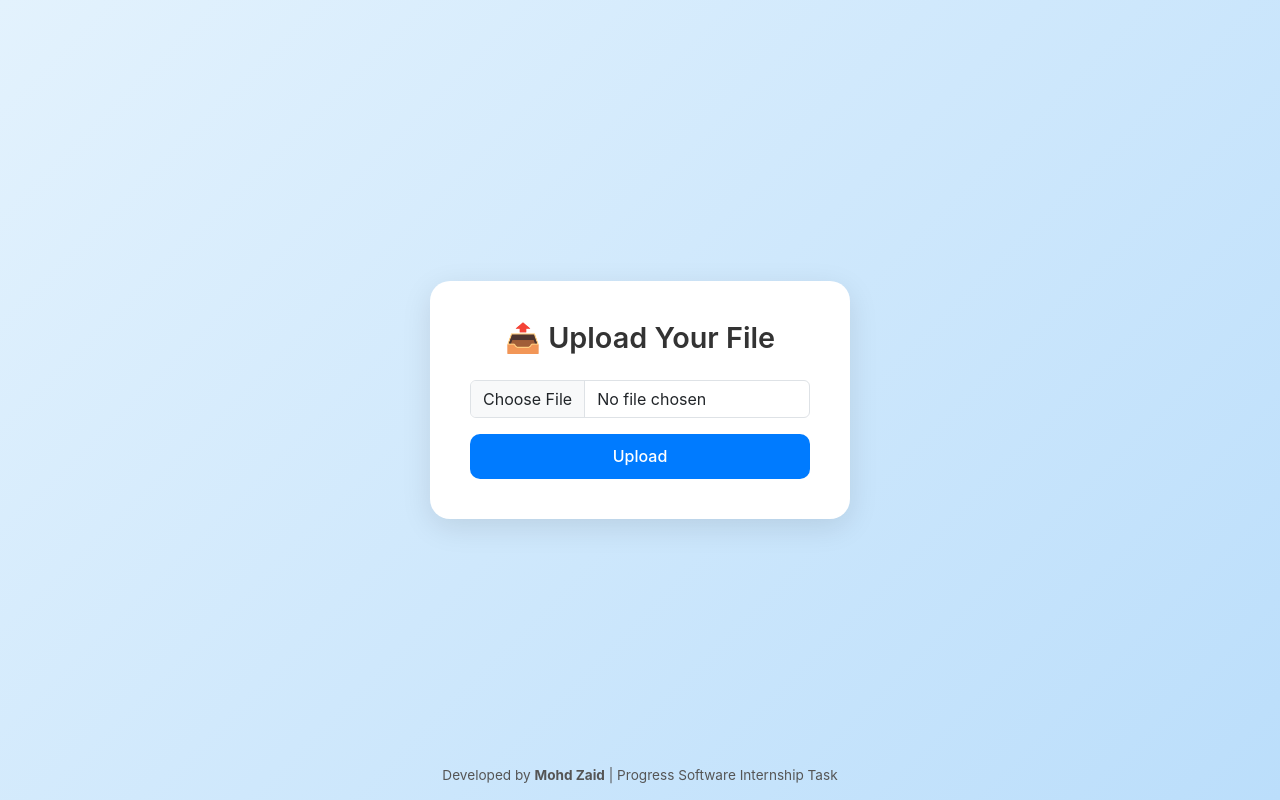
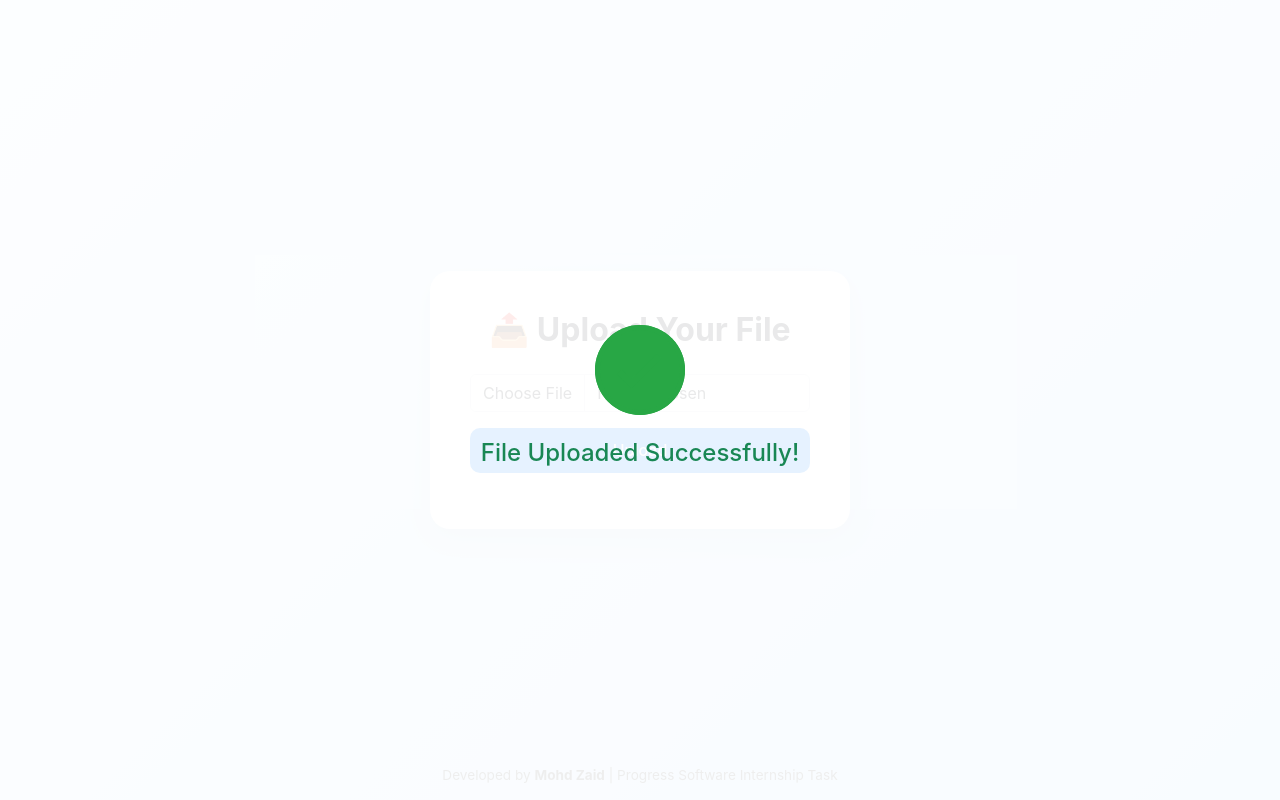
Before and after one commit to mohdzaid145256/progress-file-uploader-zaid, a Flask app: page / in a window 1280 px wide. Run offline with Flask 3, Linux system fonts and the light colour scheme; parts of the project's set-up code (start-up, migrations or seed data) failed here and were passed over.

Commit message:
Enhanced upload UI and fixed upload link display in Flask app

```diff
--- a/app.py
+++ b/app.py
@@ -30,7 +30,7 @@ def index():
 
             file_url = url_for("uploaded_file", filename=filename, _external=True)
             print(f"✅ File uploaded successfully: {file_url}")
-            return render_template("index.html", file_url=file_url)
+            return {"success": True, "file_url": file_url}, 200
 
         except Exception as e:
             print(f"❌ Error while uploading: {e}")
--- a/templates/index.html
+++ b/templates/index.html
@@ -4,7 +4,6 @@
   <meta charset="UTF-8" />
   <meta name="viewport" content="width=device-width, initial-scale=1.0" />
   <title>Progress File Uploader - Mohd Zaid</title>
-
 
   <link href="https://cdn.jsdelivr.net/npm/bootstrap@5.3.3/dist/css/bootstrap.min.css" rel="stylesheet">
 
@@ -29,12 +28,6 @@
     .upload-card:hover {
       transform: scale(1.02);
     }
-    .upload-card h1 {
-      font-size: 1.8rem;
-      font-weight: 600;
-      color: #333;
-      margin-bottom: 1.5rem;
-    }
     .btn-upload {
       background-color: #007bff;
       color: white;
@@ -52,57 +45,107 @@
       height: 8px;
       display: none;
     }
-    .success-msg {
-      margin-top: 1rem;
-    }
     footer {
       position: fixed;
       bottom: 15px;
       font-size: 0.85rem;
       color: #555;
     }
+
+    .success-overlay {
+      display: none;
+      position: fixed;
+      top: 0; left: 0;
+      width: 100%; height: 100%;
+      background: rgba(255, 255, 255, 0.9);
+      z-index: 999;
+      justify-content: center;
+      align-items: center;
+      flex-direction: column;
+      animation: fadeIn 0.5s ease;
+    }
+    .checkmark {
+      width: 90px;
+      height: 90px;
+      border-radius: 50%;
+      display: block;
+      stroke-width: 4;
+      stroke: #28a745;
+      stroke-miterlimit: 10;
+      box-shadow: inset 0px 0px 0px #28a745;
+      animation: fill .4s ease-in-out .4s forwards, scale .3s ease-in-out .9s both;
+    }
+    .checkmark__circle {
+      stroke-dasharray: 166;
+      stroke-dashoffset: 166;
+      stroke-width: 4;
+      stroke-miterlimit: 10;
+      stroke: #28a745;
+      fill: none;
+      animation: stroke 0.6s cubic-bezier(0.65, 0, 0.45, 1) forwards;
+    }
+    .checkmark__check {
+      transform-origin: 50% 50%;
+      stroke-dasharray: 48;
+      stroke-dashoffset: 48;
+      animation: stroke 0.3s cubic-bezier(0.65, 0, 0.45, 1) 0.6s forwards;
+    }
+    @keyframes stroke {
+      100% { stroke-dashoffset: 0; }
+    }
+    @keyframes scale {
+      0%, 100% { transform: none; }
+      50% { transform: scale3d(1.1, 1.1, 1); }
+    }
+    @keyframes fill {
+      100% { box-shadow: inset 0px 0px 0px 60px #28a745; }
+    }
+    @keyframes fadeIn {
+      from { opacity: 0; }
+      to { opacity: 1; }
+    }
   </style>
 </head>
 <body>
   <div class="upload-card">
-    <h1>📤 Upload Your File</h1>
+    <h2 class="fw-bold mb-4">📤 Upload Your File</h2>
 
     <form id="uploadForm" method="POST" action="/" enctype="multipart/form-data">
-
-
       <input class="form-control mb-3" type="file" name="file" id="fileInput" required />
       <button type="submit" class="btn btn-upload">Upload</button>
-
       <div class="progress mt-3">
         <div id="progressBar" class="progress-bar progress-bar-striped progress-bar-animated" role="progressbar" style="width: 0%;"></div>
       </div>
     </form>
 
-    {% if file_url %}
-      <div class="alert alert-success success-msg" role="alert">
-        <br>
-        <strong>File URL:</strong>
-        <a href="{{ file_url }}" target="_blank">{{ file_url }}</a>
-      </div>
-    {% endif %}
+    <!-- Where file link will appear -->
+    <div id="fileLinkContainer" class="mt-3"></div>
+
+  </div>
+
+  <div class="success-overlay d-flex" id="successOverlay">
+    <svg class="checkmark" xmlns="http://www.w3.org/2000/svg" viewBox="0 0 52 52">
+      <circle class="checkmark__circle" cx="26" cy="26" r="25" fill="none"/>
+      <path class="checkmark__check" fill="none" d="M14 27l7 7 16-16"/>
+    </svg>
+    <h4 class="mt-4 text-success">File Uploaded Successfully!</h4>
   </div>
 
   <footer>Developed by <strong>Mohd Zaid</strong> | Progress Software Internship Task</footer>
 
-
   <script src="https://cdn.jsdelivr.net/npm/bootstrap@5.3.3/dist/js/bootstrap.bundle.min.js"></script>
-
 
   <script>
     const form = document.getElementById('uploadForm');
     const progress = document.querySelector('.progress');
     const progressBar = document.getElementById('progressBar');
+    const overlay = document.getElementById('successOverlay');
+    const fileLinkContainer = document.getElementById('fileLinkContainer');
 
     form.addEventListener('submit', function(e) {
       e.preventDefault();
 
-      const fileInput = document.getElementById('fileInput');
-      const file = fileInput.files[0];
+      const file = document.getElementById('fileInput').files[0];
       if (!file) {
         alert('Please select a file first.');
         return;
@@ -117,17 +160,35 @@
       xhr.upload.onprogress = function(e) {
         if (e.lengthComputable) {
           progress.style.display = 'block';
-          const percentComplete = (e.loaded / e.total) * 100;
-          progressBar.style.width = percentComplete + '%';
+          const percent = (e.loaded / e.total) * 100;
+          progressBar.style.width = percent + '%';
         }
       };
 
       xhr.onload = function() {
         if (xhr.status === 200) {
-          window.location.reload();
+          try {
+            const response = JSON.parse(xhr.responseText);
+            overlay.style.display = 'flex';
+            setTimeout(() => {
+              overlay.style.display = 'none';
+              fileLinkContainer.innerHTML = `
+                <div class="alert alert-success mt-3">
+                  ✅ File Uploaded Successfully!<br>
+                  <a href="${response.file_url}" target="_blank">${response.file_url}</a>
+                </div>
+              `;
+            }, 1000);
+          } catch (err) {
+            alert('Upload succeeded but failed to parse server response.');
+          }
         } else {
           alert('Upload failed. Please try again.');
         }
+      };
+
+      xhr.onerror = function() {
+        alert('Network error. Please try again.');
       };
 
       xhr.send(formData);
```
